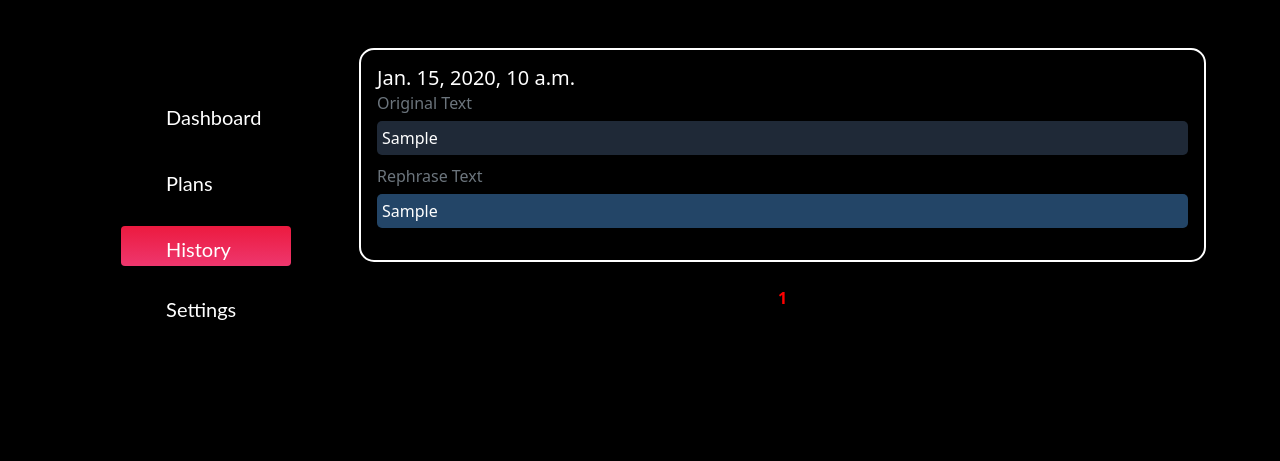
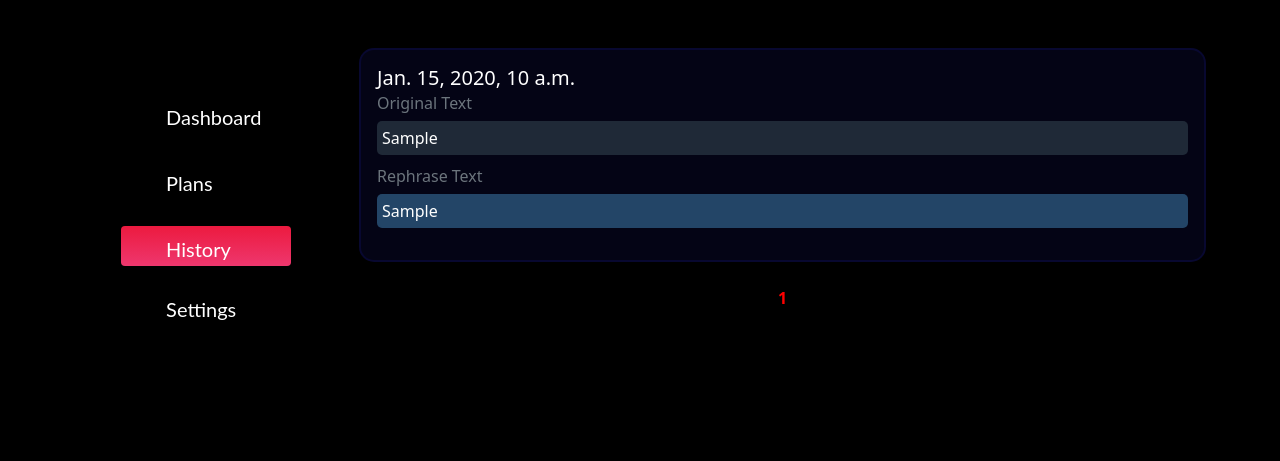
Before and after one commit to kohhash/GPT-Hero, a Django app: page /history/ in a window 1280 px wide. Shown: the part 76-537 px from the top of the page. Run offline with Django 4.2, Linux system fonts and the light colour scheme; a user stored in the database is signed in; tables that the repository leaves empty hold one stand-in row (values such as "Sample post"); some libraries are stand-ins or nearby versions.

Commit message:
change body

```diff
--- a/main/templates/main/history.html
+++ b/main/templates/main/history.html
@@ -126,6 +126,12 @@
     background-color: #234567;
     border-radius: 5px;
     padding: 5px;
+  }
+
+  .card-body {
+    border: 2px solid #080830 !important;
+    border-radius: 15px;
+    background-color: #040415;
   }
   </style>
 </head>
@@ -267,7 +273,7 @@
       {% if essays != None %}
       {% for i in essays %}
       <div class="mb-4" stystyle="background-color: transparent;">
-       <div class="card-body bg-transparent" style=" border: 2px solid white; border-radius : 15px">
+       <div class="card-body" style=" border: 2px solid white; border-radius : 15px">
          <h5 class="card-title">{{ i.timefield }}</h5>
          <h6 class="card-subtitle mb-2 text-muted">Original Text</h6>
          <p class="card-text-question">{{ i.original_essay }}</p>
```
